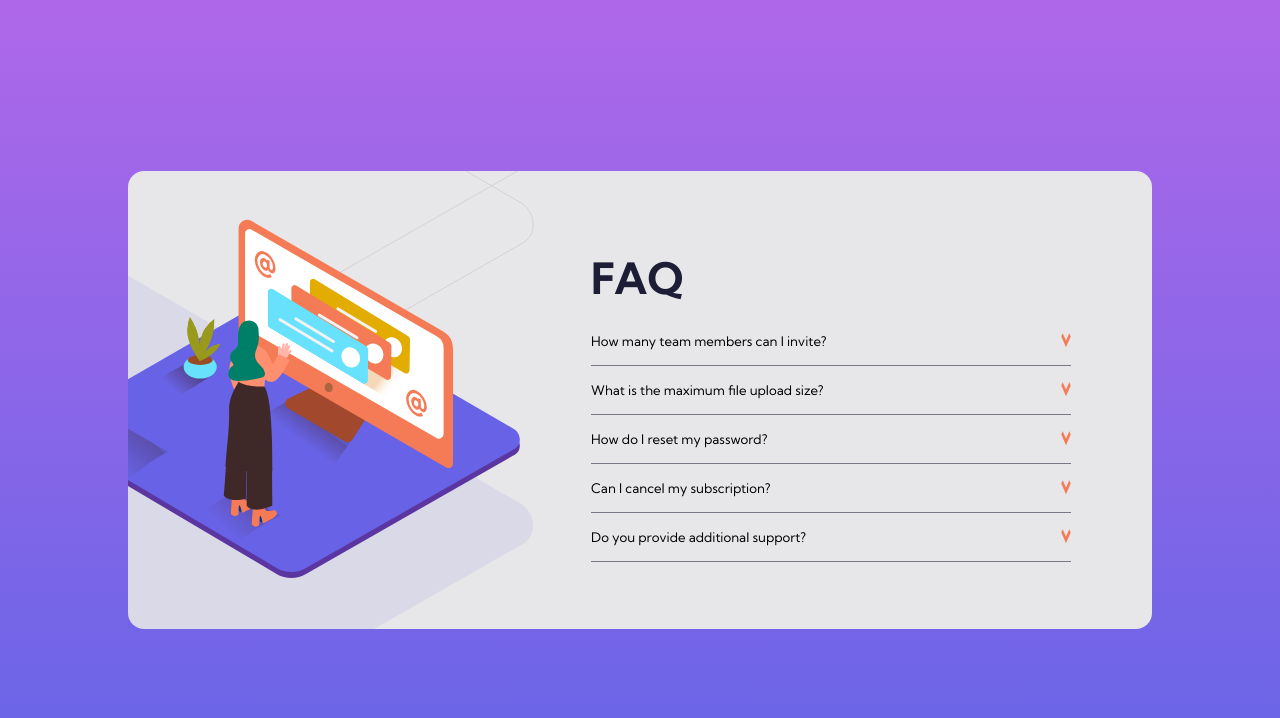
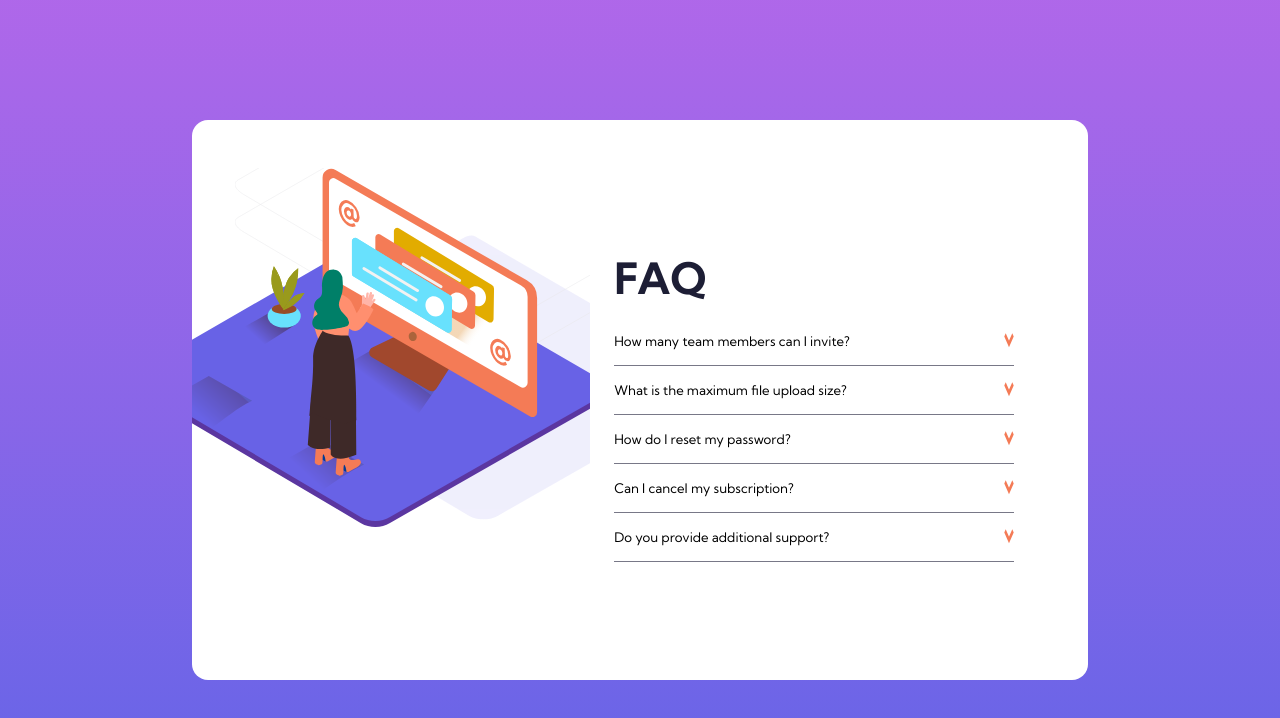
Before and after one commit to HYDROCODER/faq-accordion-card, a plain HTML site: page faq-accordion-card-main/index.html in a window 1280 px wide. Drawn offline with Linux system fonts and the light colour scheme.

Commit message:
Update styles.css

```diff
--- a/faq-accordion-card-main/styles.css
+++ b/faq-accordion-card-main/styles.css
@@ -12,7 +12,6 @@
 * {
   box-sizing: border-box;
 }
-
 /* The gradient in the background */
 body {
   margin: 0;
@@ -36,18 +35,20 @@ body {
   align-items: center;
 }
 /* The yellow box but I am not using it; placing it properly seems impossible */
+
 .img__out {
   z-index: 100;
   position: fixed;
-  left: 2.5rem;
+  left: 7rem;
   top: 17rem;
 }
 /* The card itself */
 .container {
-  width: 90%;
-  max-width: 80vw;
+  width: 80%;
+  max-width: 70vw;
+  max-height: 90vh;
   margin: 0 auto;
-  background-color: var(--divid);
+  background-color: #fff;
   border-radius: 1rem;
   display: grid;
   grid-template-columns: 4fr 5fr;
@@ -58,23 +59,25 @@ body {
 .illustration {
   grid-area: illustration;
   display: grid;
-  grid-template-columns: repeat(12, 1fr);
+  grid-template-columns: 1fr;
+  grid-template-rows: 1fr;
   position: relative;
   overflow: hidden;
-  padding-top: 3rem;
+  margin-top: 3rem;
   padding-bottom: 3rem;
 }
-/* The images used in the illustration, one in the bottom and the other at the top */
+/* The images used in the illustration, one in the top and the other at the bottom */
+
+.img__top {
+  position: absolute;
+  top: 0%;
+  left: -15%;
+}
 .img__bottom {
   position: absolute;
-  top: -20rem;
-  left: -35rem;
-  z-index: 0;
-}
-.img__top {
-  z-index: 1;
-  position: relative;
-  left: -5rem;
+  transform: scale(0.5);
+  top: -70%;
+  left: -50%;
 }
 /* The faqs to the right */
 .faqs {
@@ -82,18 +85,20 @@ body {
   align-self: center;
   display: flex;
   flex-direction: column;
-  justify-content: stretch;
-  align-items: flex-start;
-  padding: 0.5rem;
+  justify-content: center;
+  align-items: center;
+  padding-left: 1.5rem;
   padding-right: 1.5rem;
   width: 90%;
   font-size: 1.1em;
+  min-height: 70vh;
 }
 /* The FAQ heading */
 .heading {
   color: var(--txt-dark);
   text-transform: uppercase;
   font-size: 2.7rem;
+  align-self: flex-start;
 }
 /* Removing the styles of the ul used for faqs*/
 ul {
@@ -122,7 +127,6 @@ ul li {
 /* The arrow pointing up or down  */
 .question img {
   color: var(--txt-red);
-  /* transform: scale(0.7); */
 }
 /* The div for the answer  */
 .answer {
```
